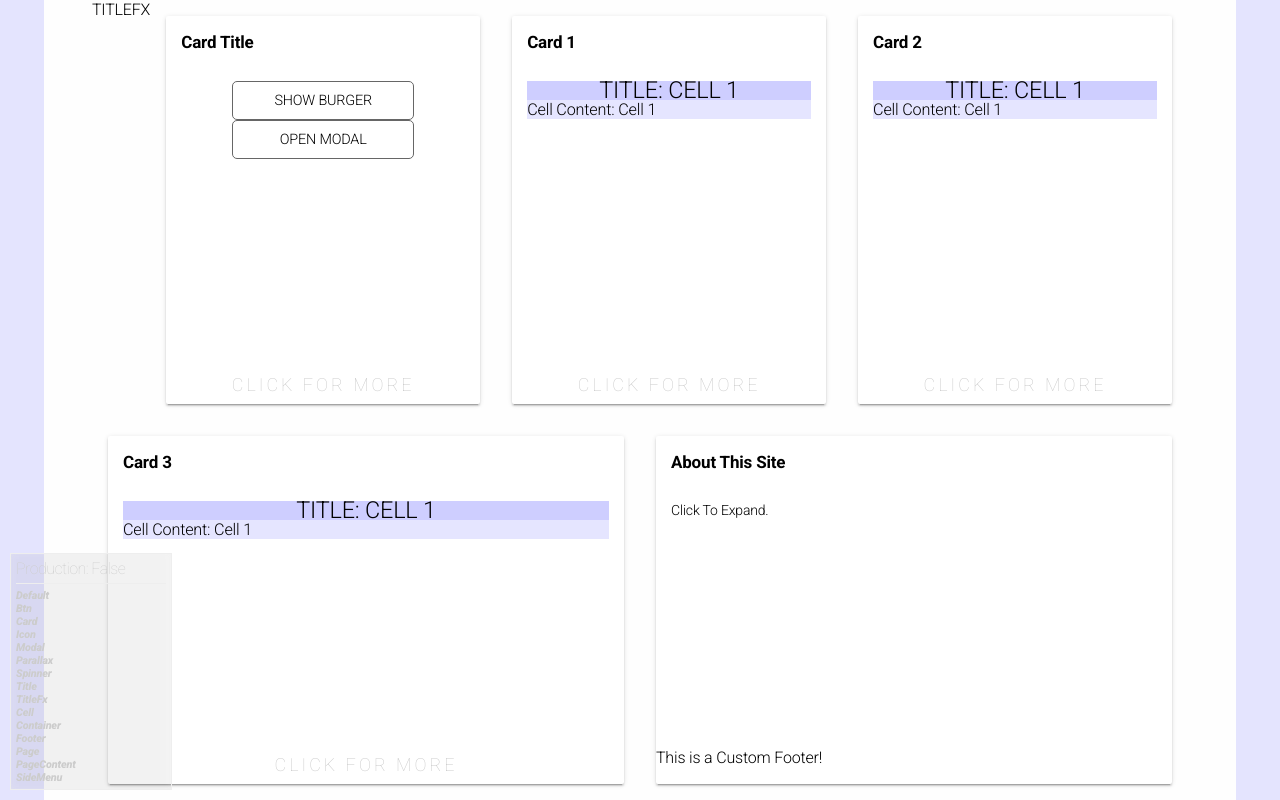
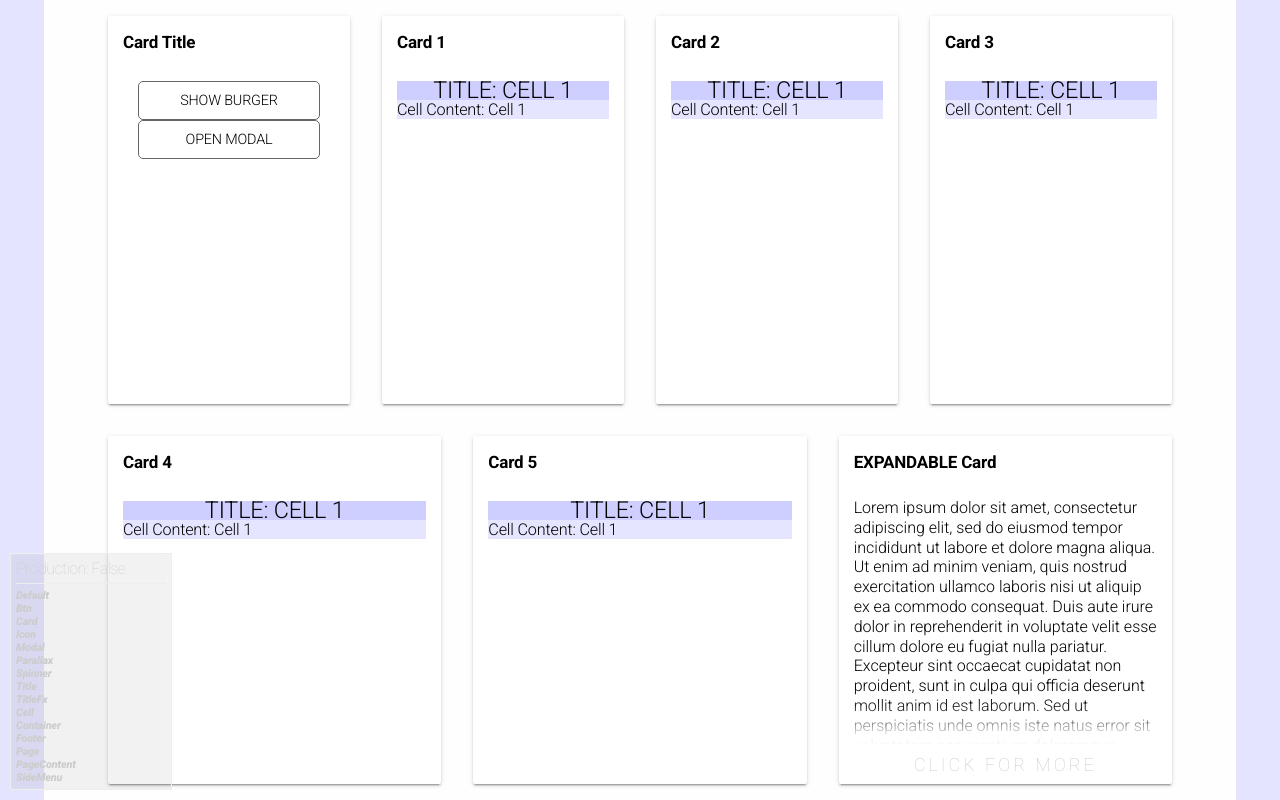
Before and after one commit to bsaphier/simple-site-components, a React app: page / in a window 1280 px wide. Shown: the top 800 px of the page. Built offline with nearby package versions, Linux system fonts and the light colour scheme; the HTML template or start-up script is replaced by a standard one.

Commit message:
cards are optionally expandable

```diff
--- a/package.json
+++ b/package.json
@@ -1,6 +1,6 @@
 {
   "name": "react-ssc",
-  "version": "0.0.64",
+  "version": "0.0.65",
   "description": "A collection of design components & higher-order-components for creating a website",
   "scripts": {
     "start": "webpack-dev-server --open --config webpack.config.dev.js",
--- a/src/app/components/App.jsx
+++ b/src/app/components/App.jsx
@@ -71,6 +71,7 @@ function dummyLoad(fn, time) {
     return setTimeout(fn, time);
 }
 
+
 export default class App extends React.Component {
     constructor(props) {
         super(props);
@@ -128,20 +129,19 @@ export default class App extends React.Component {
                         {renderCards(2, 3)}
                     </SSC.SideMenu>
                     <SSC.PageContent style={{background: '#fefefe'}}>
-                        <SSC.TitleFx className="test">TitleFx</SSC.TitleFx>
                         <SSC.Card title={'Card Title'}>
                             {() => [
                                 <SSC.Btn key={'btna002'} type={'B'} action={this.toggleBurger}>{() => 'Show Burger'}</SSC.Btn>,
                                 <SSC.Btn key={'btnb002'} type={'B'} action={this.toggleModal}>{() => 'Open Modal'}</SSC.Btn>
                             ]}
                         </SSC.Card>
-                        {renderCards(3, 1)}
-                        <SSC.Card title={'About This Site'} customFoot>
+                        {renderCards(5, 1)}
+                        <SSC.Card title={'EXPANDABLE Card'} expandable>
                             {(clicked, isFoot) => {
                                 if (!isFoot) {
-                                    return clicked ? 'This site is built with React & Redux, then bundled with Webpack. I designed and created all of the components that you see. The source code is available on my Github.' : 'Click To Expand.';
+                                    return <div className={clicked ? `${s.cardContent} ${s.clicked}` : s.cardContent}>Lorem ipsum dolor sit amet, consectetur adipiscing elit, sed do eiusmod tempor incididunt ut labore et dolore magna aliqua. Ut enim ad minim veniam, quis nostrud exercitation ullamco laboris nisi ut aliquip ex ea commodo consequat. Duis aute irure dolor in reprehenderit in voluptate velit esse cillum dolore eu fugiat nulla pariatur. Excepteur sint occaecat cupidatat non proident, sunt in culpa qui officia deserunt mollit anim id est laborum. Sed ut perspiciatis unde omnis iste natus error sit voluptatem accusantium doloremque laudantium, totam rem aperiam, eaque ipsa quae ab illo inventore veritatis et quasi architecto beatae vitae dicta sunt explicabo. Nemo enim ipsam voluptatem quia voluptas sit aspernatur aut odit aut fugit, sed quia consequuntur magni dolores eos qui ratione voluptatem sequi nesciunt. Neque porro quisquam est, qui dolorem ipsum quia dolor sit amet, consectetur, adipisci velit, sed quia non numquam eius modi tempora incidunt ut labore et dolore magnam aliquam quaerat voluptatem. Ut enim ad minima veniam, quis nostrum exercitationem ullam corporis suscipit laboriosam, nisi ut aliquid ex ea commodi consequatur? Quis autem vel eum iure reprehenderit qui in ea voluptate velit esse quam nihil molestiae consequatur, vel illum qui dolorem eum fugiat quo voluptas nulla pariatur?</div>;
                                 } else {
-                                    return (<div>{'This is a Custom Footer!'}</div>);
+                                    return (<div style={{margin: 'auto'}}>{'This is a Custom Footer!'}</div>);
                                 }
                             }}
                         </SSC.Card>
--- a/src/app/components/app.scss
+++ b/src/app/components/app.scss
@@ -32,6 +32,22 @@ html, body {
 
 .cellContent {
     font-size: inherit;
+}
+
+.cardContent {
+    position: absolute;
+    top: 0;
+    right: 0;
+    bottom: 0;
+    padding: 9px 15px 0;
+    letter-spacing: initial;
+    line-height: 1.1rem;
+    overflow: hidden;
+    &.clicked {
+        position: relative;
+        padding: 0;
+        max-width: 100%;
+    }
 }
 
 .libList {
--- a/src/lib/design/Card.jsx
+++ b/src/lib/design/Card.jsx
@@ -1,44 +1,67 @@
 import React, { Component } from 'react';
 import * as s from './card.scss';
 
-
+/**
+ * @prop expandable : boolean
+ * @prop customFoot : boolean
+ * @prop children   : (clicked, isFoot) => child
+ */
 class Card extends Component {
     constructor(props) {
         super(props);
-        this.state = {
-            clicked: false
-        };
+        this.state = { clicked: false };
         this.toggleState = this.toggleState.bind(this);
     }
 
     toggleState(clicked) {
-        this.setState(() => ({
-            clicked
-        }));
+        if (this.props.expandable) {
+            this.setState(() => ({
+                clicked
+            }));
+        }
     }
 
     render() {
         const { clicked } = this.state;
-        const { title, customFoot, children } = this.props;
+        const { title, customFoot, children, expandable } = this.props;
+        const classNames = clicked ? {
+            background: s.background,
+            cContainer: `${s.cContainer} ${s.clicked}`,
+            cCard: `${s.cCard} ${s.clicked}`,
+            cContent: `${s.cContent} ${s.clicked}`,
+            cFootContent: s.cFootContent,
+            cFootClose: s.cFootClose
+        } : {
+            background: `${s.background} ${s.unClicked}`,
+            cContainer: s.cContainer,
+            cCard: s.cCard,
+            cContent: s.cContent,
+            cFootContent: `${s.cFootContent} ${s.nClicked}`,
+            cFootClose: `${s.cFootClose} ${s.clicked}`
+        };
         return [
-            <div key={`${title}BG`} className={clicked ? s.background : `${s.background} ${s.unClicked}`} />,
-            <div key={`${title}CARD`} className={clicked ? `${s.cContainer} ${s.clicked}` : s.cContainer}>
-                <div className={clicked ? `${s.cCard} ${s.clicked}` : s.cCard} onClick={(!clicked) ? () => this.toggleState(true) : null}>
+            // background - behind card, infront of everything else
+            <div key={`${title}BG`} className={classNames.background} />,
+
+            // this card
+            <div key={`${title}CARD`} className={classNames.cContainer}>
+                <div className={classNames.cCard} onClick={(!clicked) ? () => this.toggleState(true) : null}>
                     <div className={s.cMain}>
                         <div className={s.cTitle}>
                             {title}
                         </div>
-                        <div className={s.cContent}>
+                        <div className={classNames.cContent}>
                             {children(clicked)}
                         </div>
                     </div>
                     <div className={s.cFoot}>
-                        <div className={!clicked ? `${s.cFootContent} ${s.nClicked}` : s.cFootContent}>
+                        <div className={classNames.cFootContent}>
                             {customFoot && children(clicked, customFoot)}
-                            {!customFoot && <span className={s[!clicked ? 'nClicked' : 'clicked']}>{'Click For More'}</span>}
-                            <div className={clicked ? s.cFootClose : `${s.cFootClose} ${s.clicked}`} onClick={() => this.toggleState(false)}>Close</div>
+                            {(!customFoot && expandable) && <span className={s[!clicked ? 'nClicked' : 'clicked']}>{'Click For More'}</span>}
+                            <div className={classNames.cFootClose} onClick={() => this.toggleState(false)}>Close</div>
                         </div>
                     </div>
+
                 </div>
             </div>
         ];
--- a/src/lib/design/card.scss
+++ b/src/lib/design/card.scss
@@ -100,6 +100,8 @@
 .cMain {
     flex: 1 0 auto;
     min-height: 60px;
+    display: flex;
+    flex-direction: column;
     .cTitle {
         font-size: 17px;
         font-weight: bold;
@@ -108,6 +110,8 @@
         padding: 15px 15px 0 15px;
     }
     .cContent {
+        position: relative;
+        flex-grow: 1;
         box-sizing: border-box;
         font-size: 14px;
         line-height: 19px;
@@ -115,6 +119,18 @@
         padding: 12px 15px 15px 15px;
         white-space: pre-wrap;
         word-wrap: break-word;
+        &::after {
+            content: "";
+            position: absolute;
+            top: 0;
+            left: 0;
+            width: 100%;
+            height: 100%;
+            box-shadow: #FFF 0 -28px 26px -6px inset;
+        }
+        &.clicked::after {
+            content: none;
+        }
     }
 }
 
```
Also changed, not shown: 2 other files (tests, documents, lock files or other folders).
